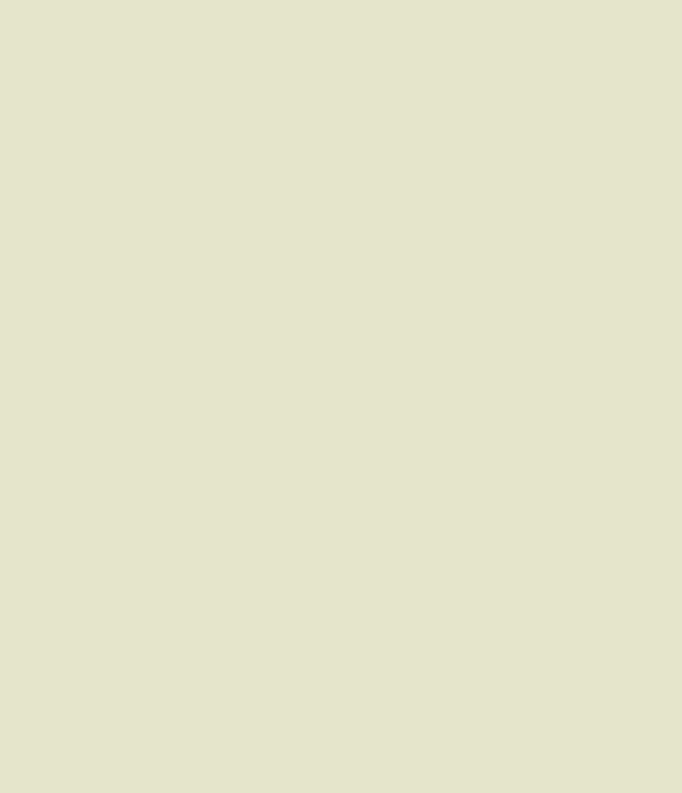
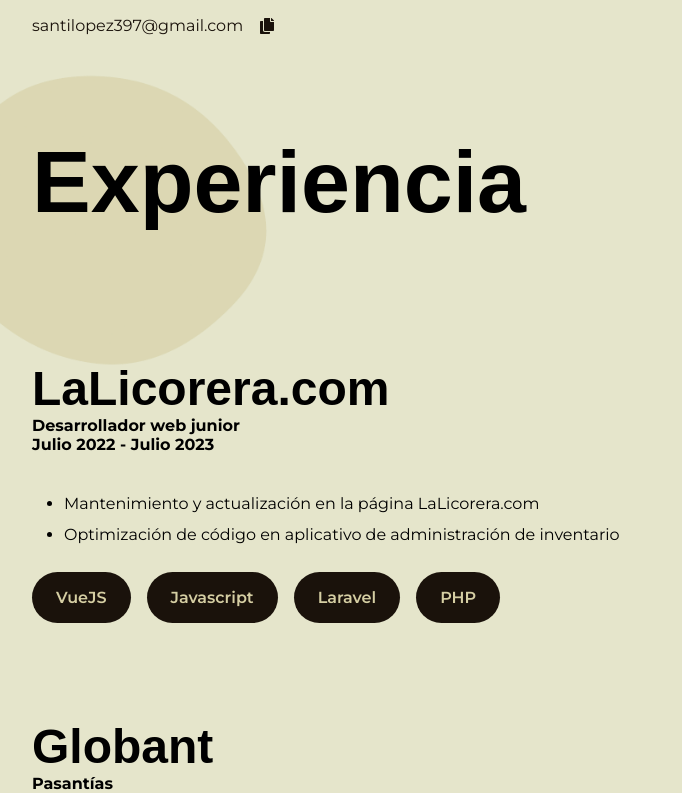
Before and after one commit to Santiago397/portfolio-sanmon, a React (Vite) app: page / in a window 1280 px wide. Shown: the part 1260-2053 px from the top of the page, without its empty margins (0-682 px from the left). Before the commit the page ends 1247 px from the top, so only its background shows below. Built offline with nearby package versions, Linux system fonts and the light colour scheme; a web font is replaced by a local one.

Commit message:
experiences content completed

```diff
--- a/src/App.jsx
+++ b/src/App.jsx
@@ -2,6 +2,7 @@
 import Navbar from "./components/navbar/Navbar"
 import './App.css'
 import About from "./components/about/About"
+import Experience from "./components/experience/Experience"
 
 const App = () => {
   return (
@@ -10,6 +11,7 @@
         <Navbar />
         <Greeting />
         <About />
+        <Experience />
       </section>
     </>
   )
--- /dev/null
+++ b/src/components/chips/Chips.css
@@ -0,0 +1,10 @@
+.chip-container {
+  background: var(--primary);
+  padding: 1rem 1.5rem;
+  border-radius: 80px;
+}
+
+.chip-container > span {
+  color: var(--secondary);
+  font-weight: 600;
+}
--- /dev/null
+++ b/src/components/chips/Chips.jsx
@@ -0,0 +1,12 @@
+import React from 'react'
+import './Chips.css'
+
+const Chips = ({ text }) => {
+  return (
+    <div className='chip-container'>
+      <span>{text}</span>
+    </div>
+  )
+}
+
+export default Chips
--- /dev/null
+++ b/src/components/experience/Experience.css
@@ -0,0 +1,43 @@
+.e-container {
+  flex: 6;
+  position: relative;
+}
+
+.title {
+  margin-bottom: 5rem;
+}
+
+.e-container > .title::after {
+  content: "";
+  display: block;
+  position: absolute;
+  top: -100px;
+  left: -150px;
+  z-index: -1;
+  width: 420px;
+  height: 420px;
+  background-image: url('/blob2.png');
+  background-size: cover;
+  opacity: 0.6;
+}
+
+.e-content {
+  margin: 3rem 0;
+}
+
+.e-subtitle > span{
+  font-weight: 700;
+}
+
+.e-duties {
+  margin: 2.5rem 0 0 2rem;
+}
+
+.e-duties > li {
+  margin-bottom: .75rem;
+}
+
+.e-chips {
+  gap: 1rem;
+  margin-top: 1rem;
+}
--- /dev/null
+++ b/src/components/experience/Experience.jsx
@@ -0,0 +1,52 @@
+import React from 'react'
+import './Experience.css'
+import experiences from '../../utils/experiences.json'
+import { motion } from "framer-motion";
+import Chips from '../chips/Chips'
+
+const Experience = () => {
+  return (
+    <section className="flexCenter paddings innerWidth e-wrapper">
+      <motion.article
+        variants={{
+          hidden: { opacity: 0, x: -75 },
+          visible: { opacity: 1, x: 0 },
+        }}
+        initial="hidden"
+        animate="visible"
+        transition={{ duration: 0.5, delay: 0.75 }}
+        className="flexColStart e-container"
+      >
+        <h5 className="title">Experiencia</h5>
+        {
+          experiences.map((exp) => {
+            return (
+              <article key={exp.company} className='flexColStart innerWidth e-content'>
+                <div className="flexColStart e-subtitle">
+                  <h6>{exp.company}</h6>
+                  <span>{exp.role}</span>
+                  <span>{exp.start} - {exp.end}</span>
+                </div>
+                <ul className='e-duties'>
+                  {
+                    exp.duties.map((duty, idx) => <li key={idx} >{duty}</li>)
+                  }
+                </ul>
+                <div className='flexCenter e-chips'>
+                  {
+                    exp.tech.map((t, idx) => <Chips key={idx} text={t} />)
+                  }
+                </div>
+              </article>
+            )
+          })
+        }
+      </motion.article>
+      <article className="time-line">
+        {/* TODO create timeline */}
+      </article>
+    </section>
+  )
+}
+
+export default Experience
--- /dev/null
+++ b/src/utils/experiences.json
@@ -0,0 +1,33 @@
+[
+  {
+    "company": "LaLicorera.com",
+    "role": "Desarrollador web junior",
+    "start": "Julio 2022",
+    "end": "Julio 2023",
+    "duties": [
+      "Mantenimiento y actualización en la página LaLicorera.com",
+      "Optimización de código en aplicativo de administración de inventario"
+    ],
+    "tech": [
+      "VueJS",
+      "Javascript",
+      "Laravel",
+      "PHP"
+    ]
+  },
+  {
+    "company": "Globant",
+    "role": "Pasantías",
+    "start": "Junio 2018",
+    "end": "Diciembre 2018",
+    "duties": [
+      "Desarrollo de aplicativo interno para administrar eventos deportivos"
+    ],
+    "tech": [
+      "ReactJS",
+      "Javascript",
+      "Java",
+      "Springboot"
+    ]
+  }
+]
```
Also changed, not shown: public/blob2.png (added), public/blob4.png (added).
